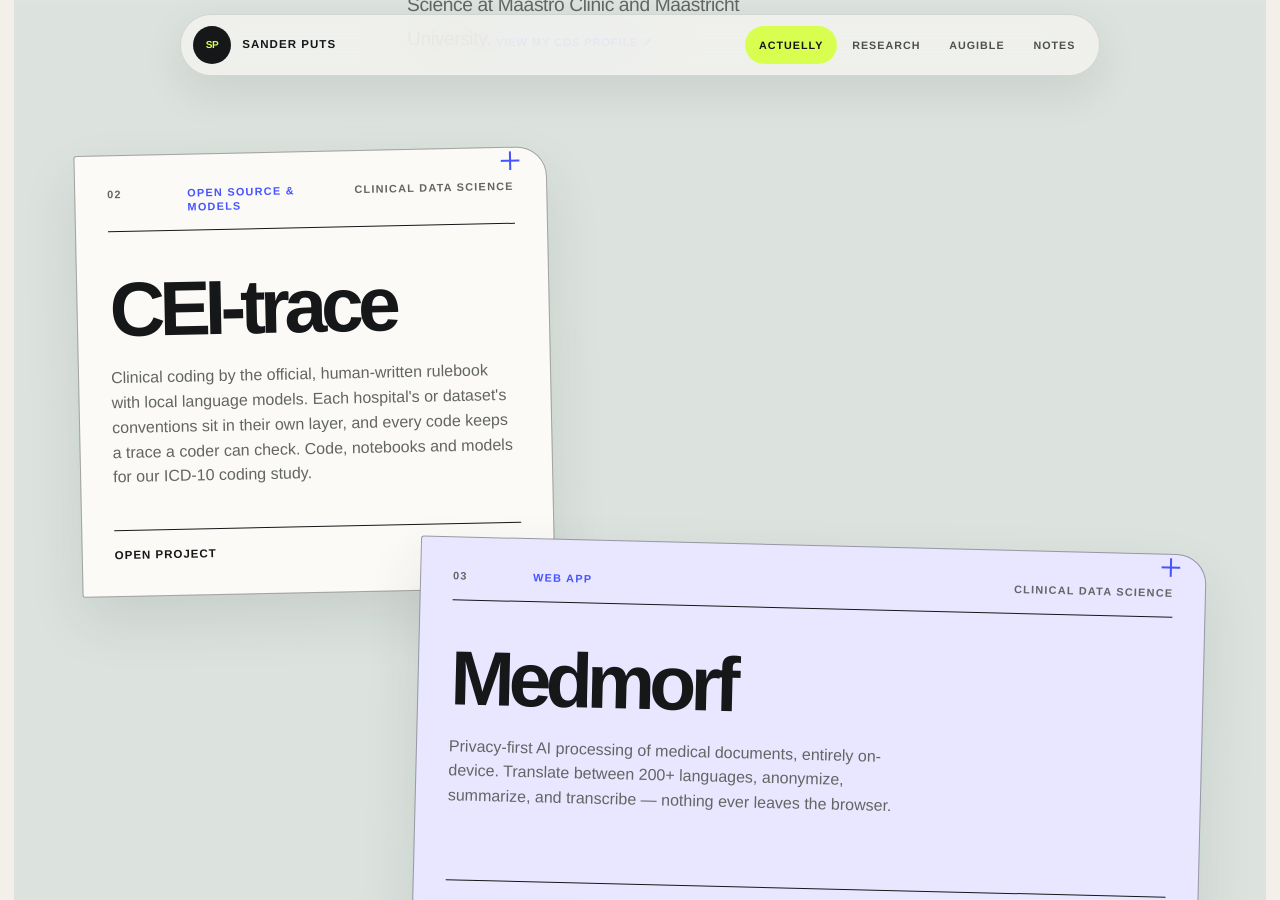
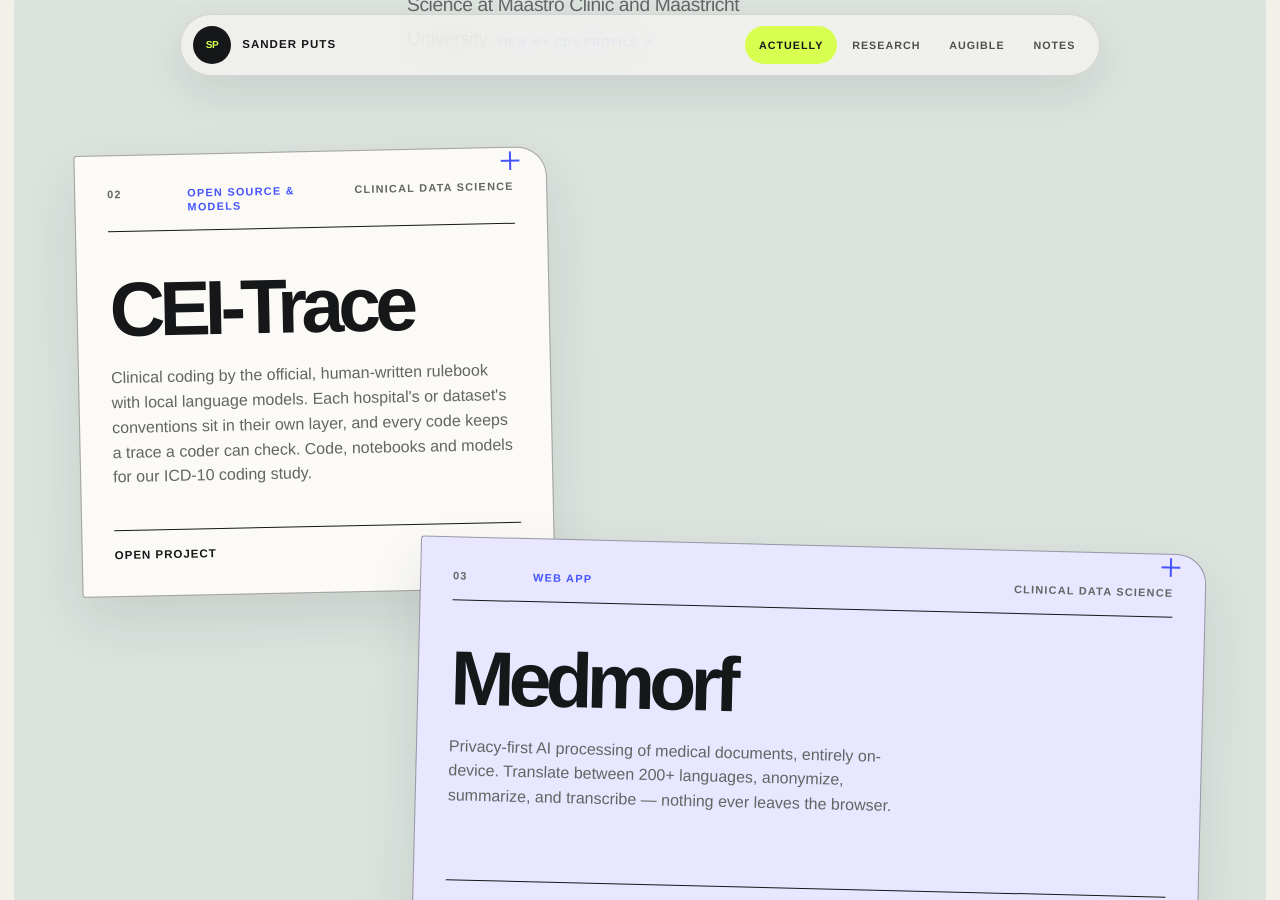
Before and after one commit to putssander/putssander.github.io, a Jekyll site: the page built from index.html, in a window 1280 px wide and 900 px high, scrolled down 2449 px. Built offline with Jekyll 4.4.1, drawn with Linux system fonts in a browser that asks for light colours.

```diff
--- a/_data/projects.yml
+++ b/_data/projects.yml
@@ -8,8 +8,8 @@
     A personal news project — a new way to read the news, coming to iPhone
     and Mac.
 
-- name: CEI-trace
-  url: https://github.com/putssander/CEI-trace
+- name: CEI-Trace
+  url: https://github.com/putssander/CEI-Trace
   tag: Open source & models
   status: Coming soon
   context: Clinical Data Science
```
